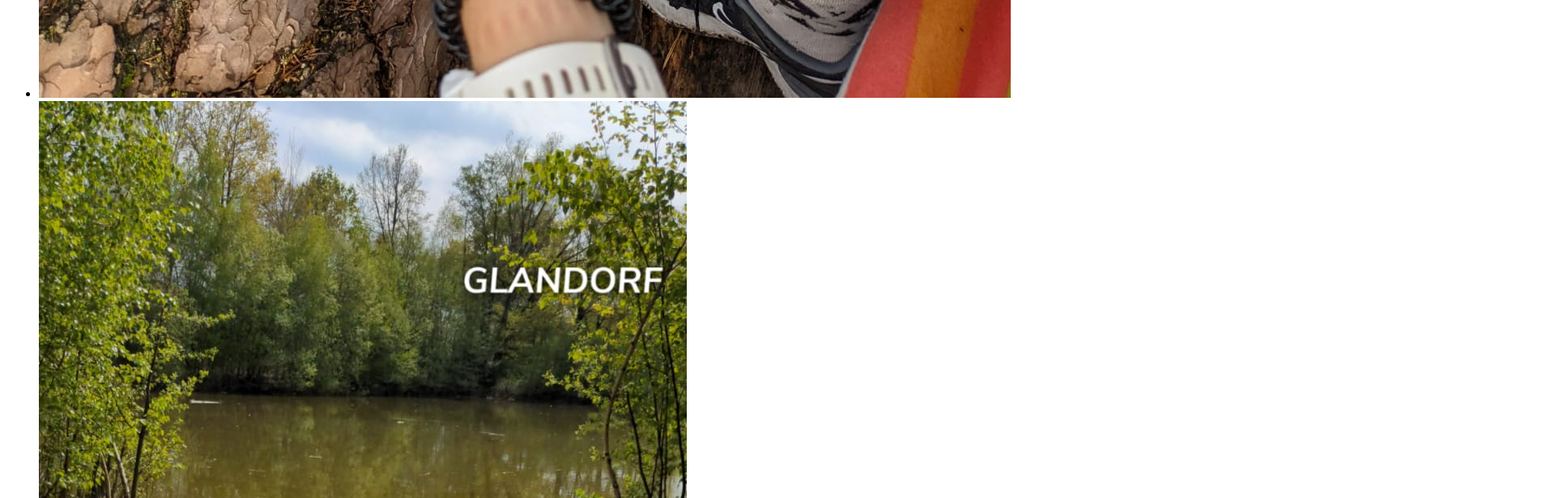
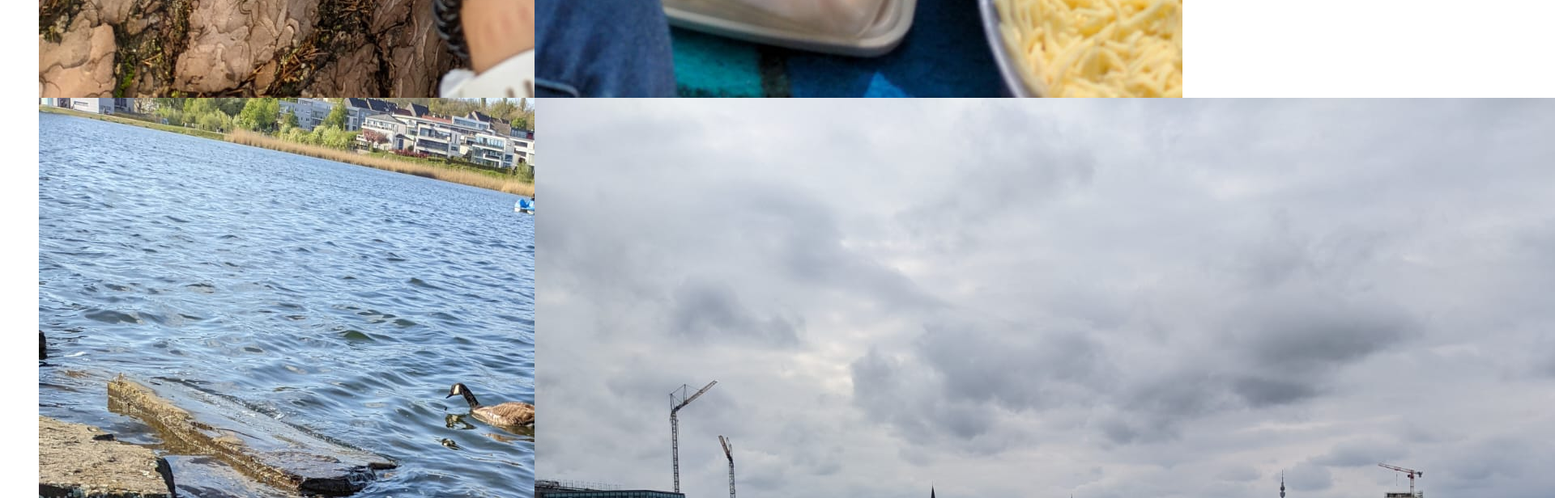
Before and after one commit to juliii-so/amelie, a plain HTML site: page index.html in a window 1280 px wide. Shown: the part 1640-2256 px from the top of the page at 81% size, 1920 px wide, since content can reach past the window. Drawn offline with Linux system fonts and the light colour scheme.

Commit message:
Grid für Bilder

```diff
--- a/index.html
+++ b/index.html
@@ -19,14 +19,13 @@
             <img src="/pictures/picknick1.jpg" />
             <img src="/pictures/picknick2.jpg" />
             <img src="/pictures/phoenixsee1.jpg" />
-            <img src="/pictures/phoenixsee2.jpg" />Ein Picknick am Phönixsee zu
-            machen
+            <img src="/pictures/phoenixsee2.jpg" />
           </li>
           <li>
             <img src="/pictures/Sushi1.jpg" />
             <img src="/pictures/Sushi2.jpg" />
             <img src="/pictures/Sushi3.jpg" />
-            <img src="/pictures/Sushi4.jpg" />Sushi selber zu machen
+            <img src="/pictures/Sushi4.jpg" />
           </li>
         </ul>
       </div>
--- a/style.css
+++ b/style.css
@@ -1,3 +1,7 @@
 header{
      background-color: green;
 }
+li{
+     display:grid;
+     grid-template-columns: 50% 50%;
+}
```
